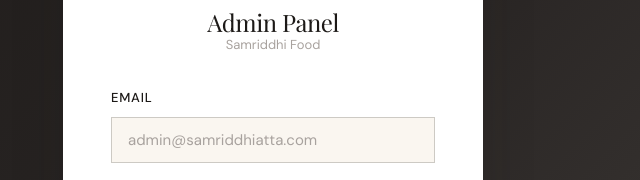
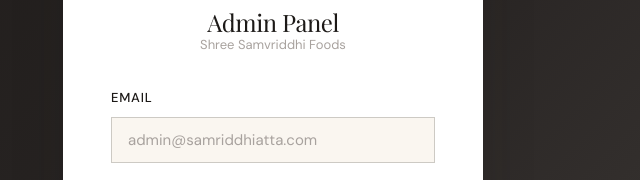
Before and after one commit to Harsh-Rajpoot1/Samridhhi-Food, a website built with Vite: page admin.html in a window 1280 px wide. Shown: the part 227-407 px from the top of the page, 367-1007 px from the left. Built offline with nearby package versions, Linux system fonts and the light colour scheme; some packages are replaced by stand-ins of ours; a web font is replaced by a local one.

Commit message:
Update admin.html

```diff
--- a/admin.html
+++ b/admin.html
@@ -19,7 +19,7 @@
         <div class="admin-login__logo">
           <div class="navbar__logo-icon" style="margin:0 auto;width:56px;height:56px;font-size:var(--text-2xl);">🌾</div>
           <h2>Admin Panel</h2>
-          <p>Samriddhi Food</p>
+          <p>Shree Samvriddhi Foods</p>
         </div>
         <div class="admin-login__error" id="loginError">Invalid credentials</div>
         <form id="loginForm">
```
